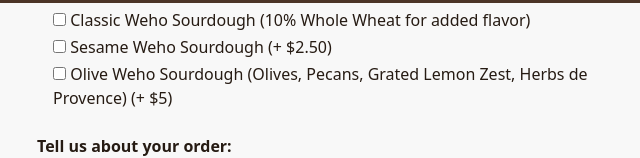
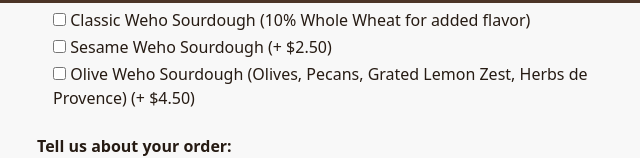
Before and after one commit to eacastel/wehosourdough, a Gatsby site: page /contact in a window 1280 px wide. Shown: the part 797-955 px from the top of the page, 315-955 px from the left. Built offline with nearby package versions, Linux system fonts and the light colour scheme; Gatsby itself is replaced by a stand-in of ours.

Commit message:
contact changes order VI

```diff
--- a/src/components/contactForm.js
+++ b/src/components/contactForm.js
@@ -100,7 +100,7 @@ export default () => {
         <label for="classic"><input className="mt-2" type="checkbox" id="classic" ref={register} name="classic" value="Classic" /> Classic Weho Sourdough (10% Whole Wheat for added flavor)</label>
         <br />
         <label for="sesame"><input className="mt-2" type="checkbox" id="sesame" name="sesame" ref={register} value="Sesame" /> Sesame Weho Sourdough (+ $2.50)</label><br />
-        <label for="olives"><input className="mt-2" type="checkbox" id="olives" ref={register} name="olives" value="Olives" /> Olive Weho Sourdough (Olives, Pecans, Grated Lemon Zest, Herbs de Provence) (+ $5)</label><br />
+        <label for="olives"><input className="mt-2" type="checkbox" id="olives" ref={register} name="olives" value="Olives" /> Olive Weho Sourdough (Olives, Pecans, Grated Lemon Zest, Herbs de Provence) (+ $4.50)</label><br />
 
         </div>
     </div>
```
